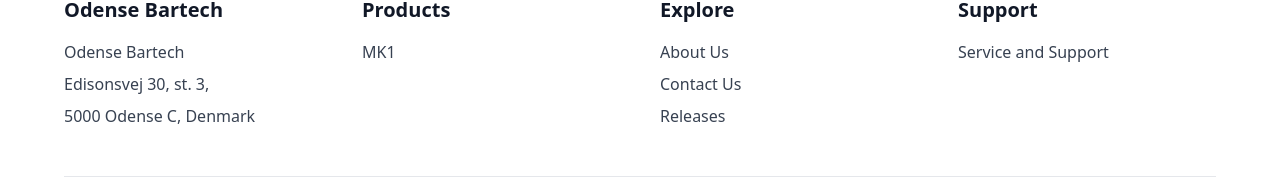
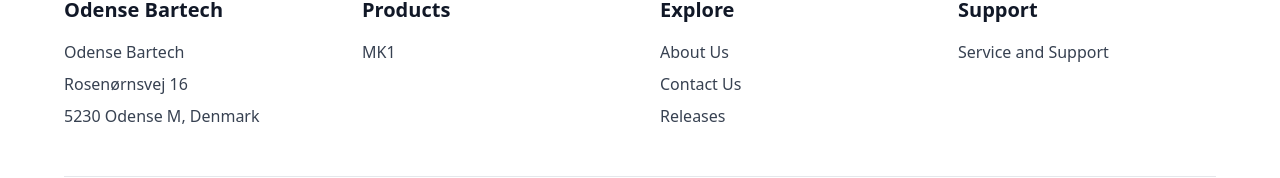
Before and after one commit to TSM-Odense-Bartech/odense-bartech, a Nuxt app: page / in a window 1280 px wide. Shown: the part 2237-2415 px from the top of the page. Built offline with nearby package versions, Linux system fonts and the light colour scheme.

Commit message:
Changed adress

```diff
--- a/components/AppFooter.vue
+++ b/components/AppFooter.vue
@@ -8,8 +8,8 @@
         <h2 class="text-xl font-bold text-gray-900 mb-4">Odense Bartech</h2>
         <ul class="text-gray-700 space-y-2">
           <li>Odense Bartech</li>
-          <li>Edisonsvej 30, st. 3,</li>
-          <li>5000 Odense C, Denmark</li>
+          <li>Rosenørnsvej 16</li>
+          <li>5230 Odense M, Denmark</li>
         </ul>
       </div>
 
```
